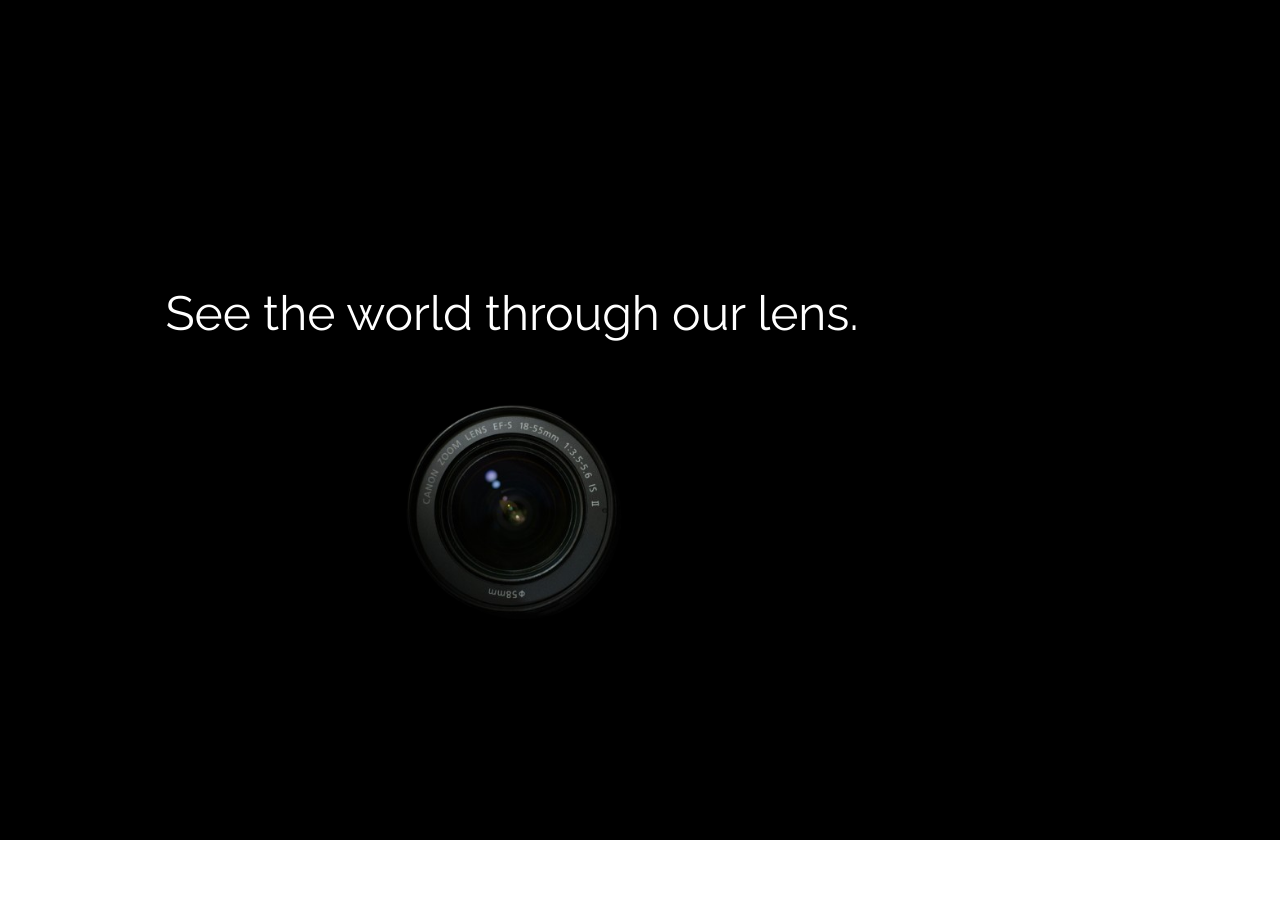
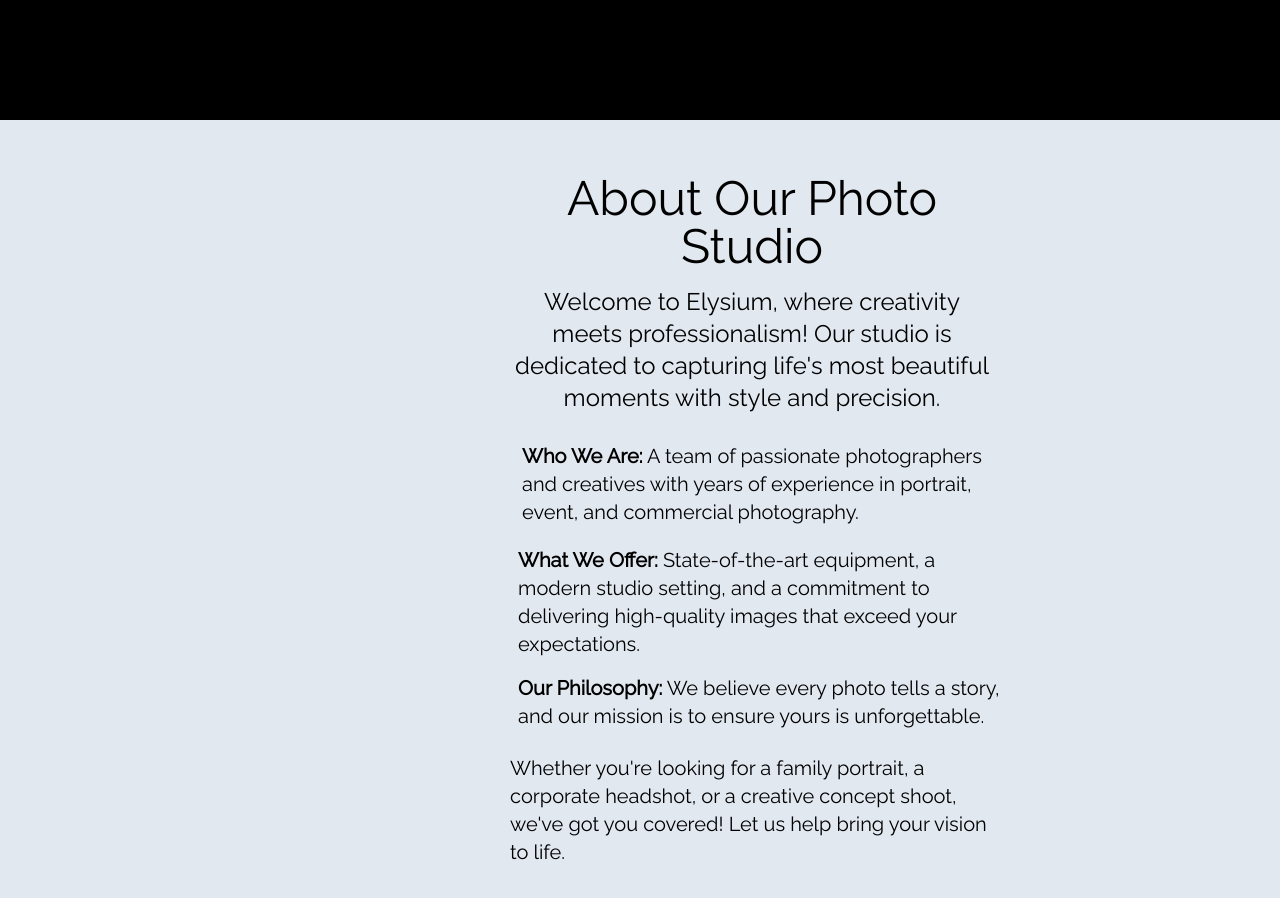
Before and after one commit to emirCo95/elysium_photo_studio, a Next.js app: page / in a window 1280 px wide. Shown: the part 680-1578 px from the top of the page. Before the commit the page ends 1520 px from the top, so only its background shows below. Built offline with nearby package versions, Linux system fonts and the light colour scheme.

Commit message:
update About.tsx

```diff
--- a/app/components/About.tsx
+++ b/app/components/About.tsx
@@ -1,17 +1,41 @@
-import Image from 'next/image';
 import React from 'react';
 import { raleway } from '../ui/fonts';
 
 const About = () => {
   return (
-    <div className="w-full h-[90vh] flex gap-5 bg-black overflow-hidden">
-      <div className="w-[80%] flex flex-col justify-center items-center">
-        <h1
-          className={`${raleway.className} antialiased text-white text-5xl text-center p-2`}
-        >
-          See the world through our lens.
+    <div className="w-full h-[100vh] flex gap-5 bg-slate-200 overflow-hidden">
+      <div
+        className={`${raleway.className} antialiased w-[80%] flex flex-col justify-center items-center ml-40 md:ml-60 `}
+      >
+        <h1 className="w-[500px] text-black text-5xl text-center p-2">
+          About Our Photo Studio
         </h1>
-        <Image src="/hero.png" alt="hero" width={500} height={500} />
+        <p className="w-[500px] text-black text-2xl text-center p-2">
+          Welcome to Elysium, where creativity meets professionalism! Our studio
+          is dedicated to capturing life&apos;s most beautiful moments with
+          style and precision.
+        </p>
+        <ul className="w-[500px] text-black text-xl p-2">
+          <li className="p-3">
+            <strong>Who We Are:</strong> A team of passionate photographers and
+            creatives with years of experience in portrait, event, and
+            commercial photography.
+          </li>
+          <li className="w-[500px] text-black text-xl p-2">
+            <strong>What We Offer:</strong> State-of-the-art equipment, a modern
+            studio setting, and a commitment to delivering high-quality images
+            that exceed your expectations.
+          </li>
+          <li className="w-[500px] text-black text-xl p-2">
+            <strong>Our Philosophy:</strong> We believe every photo tells a
+            story, and our mission is to ensure yours is unforgettable.
+          </li>
+        </ul>
+        <p className="w-[500px] text-black text-xl p-2">
+          Whether you&apos;re looking for a family portrait, a corporate
+          headshot, or a creative concept shoot, we&apos;ve got you covered! Let
+          us help bring your vision to life.
+        </p>
       </div>
     </div>
   );
--- a/app/components/Hero.tsx
+++ b/app/components/Hero.tsx
@@ -18,7 +18,7 @@
         <div className="bg-white w-[150px] md:w-[225px] h-[50px] rounded-r-3xl flex justify-center items-center transition-all duration-500 hover:scale-105">
           <Link
             className={`${anon_pro.className} antialiased text-black text-xl`}
-            href="/about"
+            href="#about"
           >
             About
           </Link>
@@ -26,7 +26,7 @@
         <div className="bg-white w-[150px] md:w-[250px] h-[50px] rounded-r-3xl flex justify-center items-center transition-all duration-500 hover:scale-105">
           <Link
             className={`${anon_pro.className} antialiased text-black text-xl`}
-            href="/photos"
+            href="#photos"
           >
             Photos
           </Link>
@@ -34,7 +34,7 @@
         <div className="bg-white w-[150px] md:w-[275px] h-[50px] rounded-r-3xl flex justify-center items-center transition-all duration-500 hover:scale-105">
           <Link
             className={`${anon_pro.className} antialiased text-black text-xl`}
-            href="/contact"
+            href="#contact"
           >
             Contact
           </Link>
```
